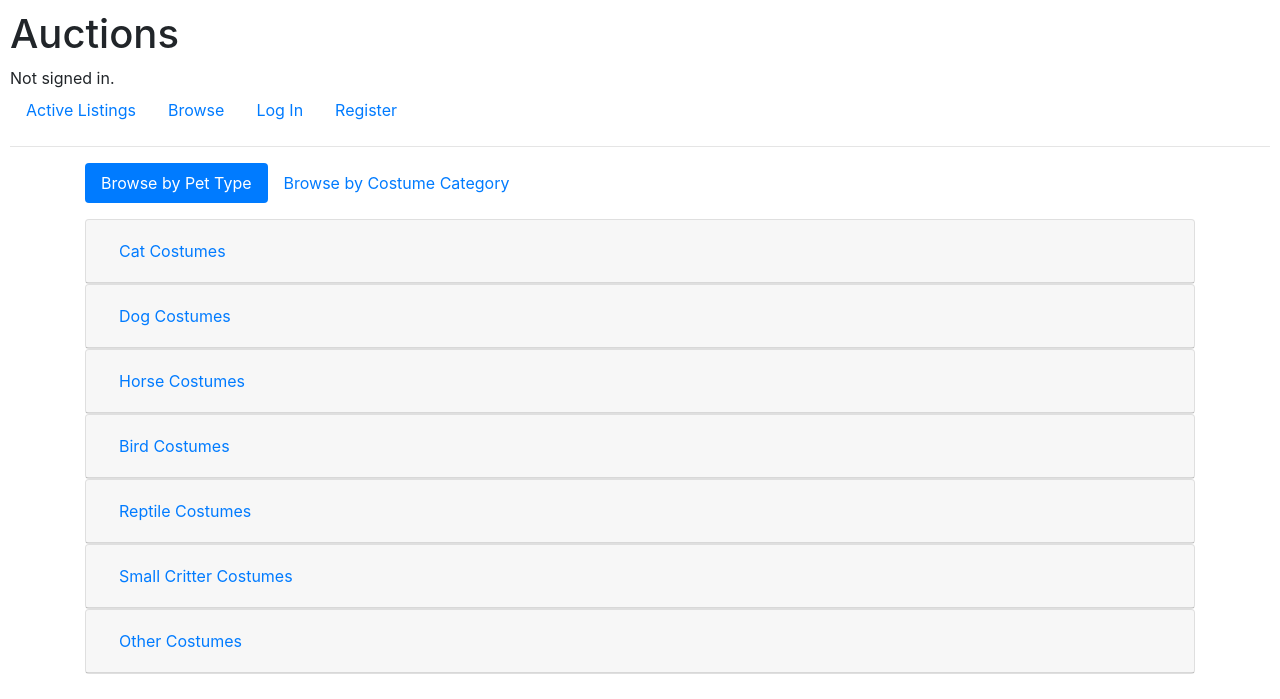
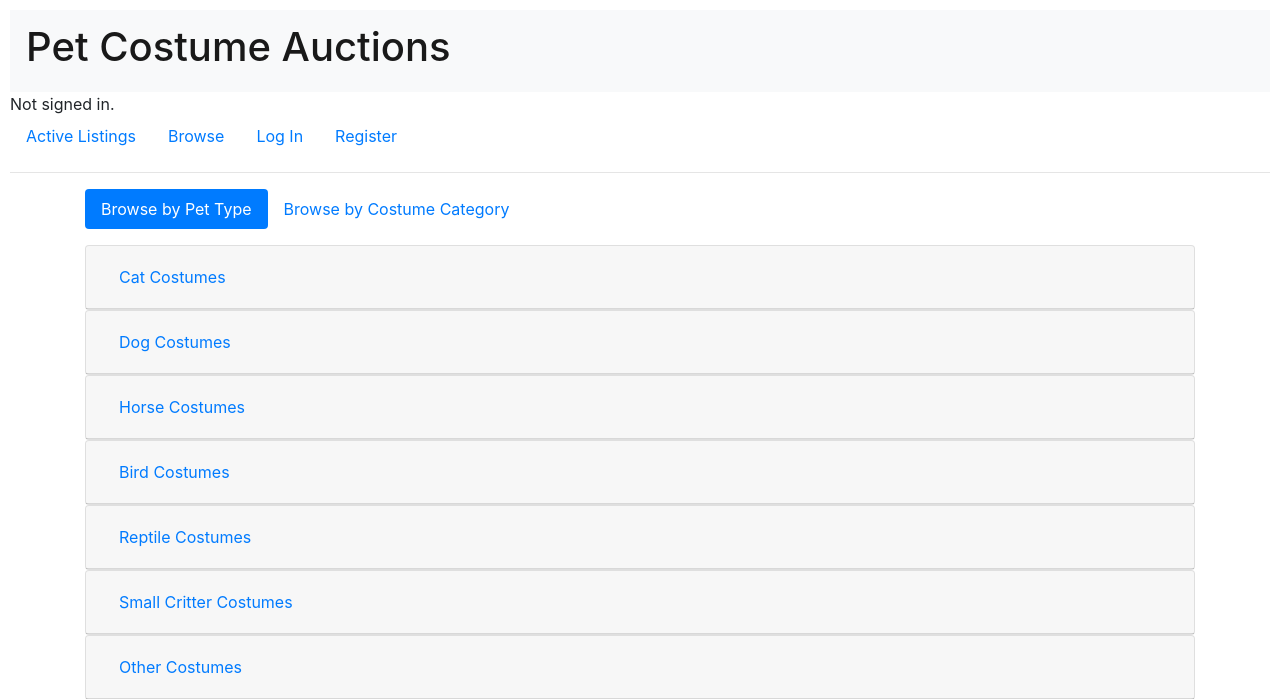
Before and after one commit to zanyfunster/commerce, a Django app: page /browse in a window 1280 px wide. Shown: the top 699 px of the page. Run offline with Django 3.2, Linux system fonts and the light colour scheme; data comes from the database, SQL or seed files in the repository; some libraries are stand-ins or nearby versions.

Commit message:
started layout design

```diff
--- a/auctions/templates/auctions/layout.html
+++ b/auctions/templates/auctions/layout.html
@@ -11,7 +11,9 @@
         <script src="https://maxcdn.bootstrapcdn.com/bootstrap/4.0.0/js/bootstrap.min.js" integrity="sha384-JZR6Spejh4U02d8jOt6vLEHfe/JQGiRRSQQxSfFWpi1MquVdAyjUar5+76PVCmYl" crossorigin="anonymous"></script>
     </head>
     <body>
-        <h1>Auctions</h1>
+        <nav class="navbar sticky-top navbar-light bg-light">
+            <a class="navbar-brand" href="{% url 'index' %}"><h1>Pet Costume Auctions</h1></a>
+        </nav>
         <div>
             {% if user.is_authenticated %}
                 Signed in as <strong>{{ user.username }}</strong>. <a href="{% url 'watchlist' %}">My Watchlist</a>
```
